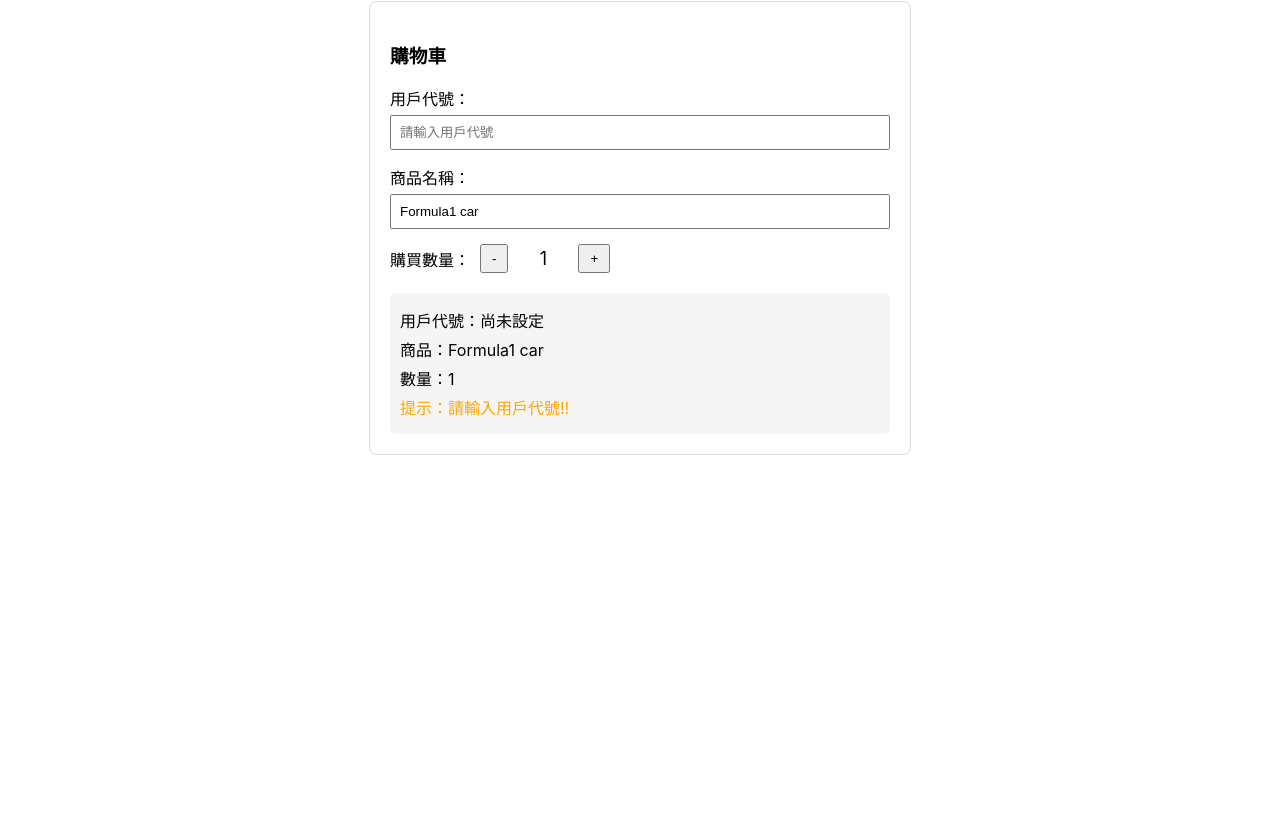
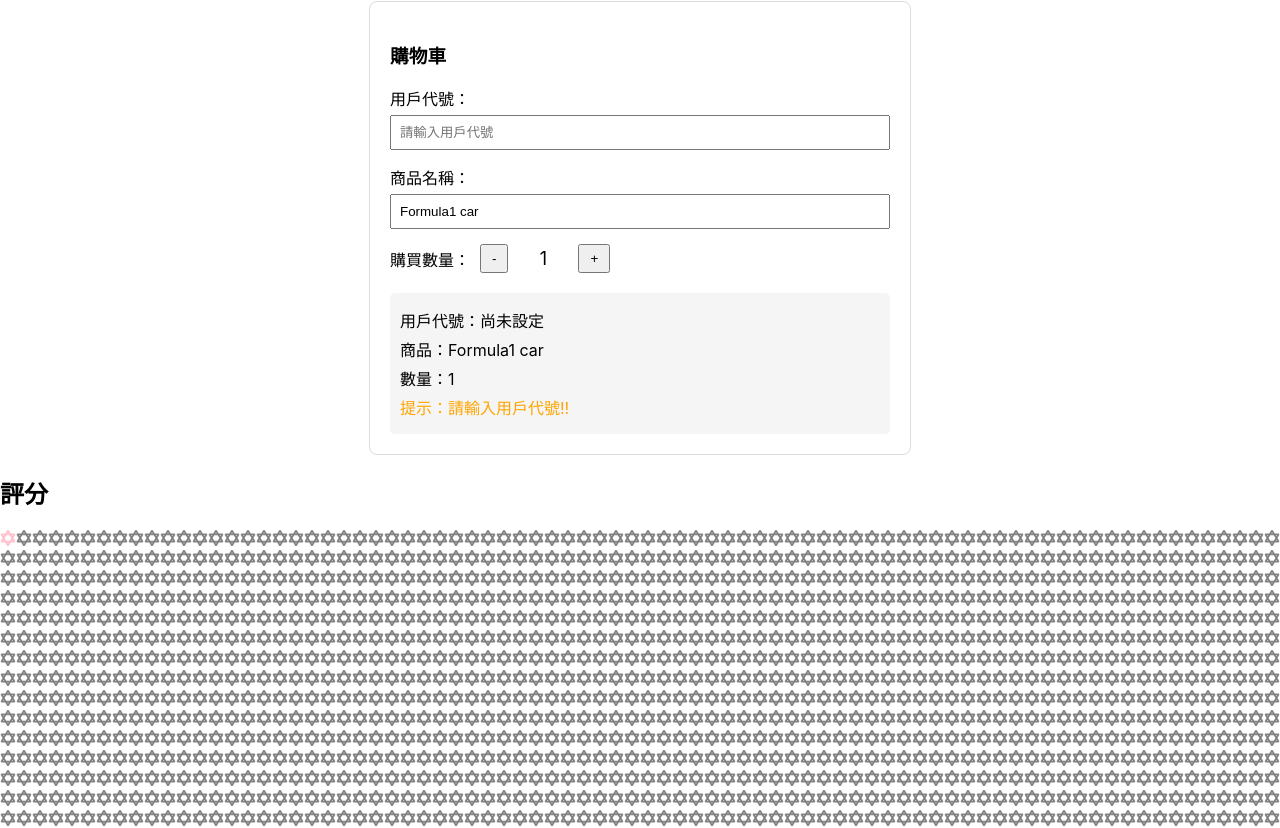
Before and after one commit to lumberjack0708/new_react_repo, a React (Create React App) app: page / in a window 1280 px wide. Shown: the part 1951-2779 px from the top of the page. Before the commit the page ends 2426 px from the top, so only its background shows below. Built offline with nearby package versions, Linux system fonts and the light colour scheme.

Commit message:
startrating

```diff
--- a/package.json
+++ b/package.json
@@ -9,6 +9,7 @@
     "@testing-library/user-event": "^13.5.0",
     "react": "^19.0.0",
     "react-dom": "^19.0.0",
+    "react-icons": "^5.5.0",
     "react-scripts": "5.0.1",
     "web-vitals": "^2.1.4"
   },
--- a/src/App.js
+++ b/src/App.js
@@ -13,6 +13,7 @@
 import UseStatePr3 from './components/UseStates/UseStatePr3'; // useState練習3
 import UseStateNum, {NumberWithLimitByHTML, NumberWithLimitByDisable} from './components/UseStates/UseStateNum'; // useState練習4
 import UseStatePr5 from './components/UseStates/UseStatePr5'; // useState練習5
+import StartRating from './components/StartRating'; // 評分
 
 function App() {
   // 範例資料
@@ -92,6 +93,10 @@
       {/* useState5 */}
       <h2>useState練習5：購物車</h2>
       <UseStatePr5 />
+
+      {/* 評分 */}
+      <h2>評分</h2>
+      <StartRating totalStars={1644} />
     </>
   );
 }
--- /dev/null
+++ b/src/components/StartRating.js
@@ -0,0 +1,23 @@
+import React, {useState} from "react";
+import { FaStarOfDavid } from "react-icons/fa"; // 引入星星圖示，可以找自己喜歡的
+
+const createArray = (length) => [...Array(length)]; // 產生一個長度為 length 的陣列用於生成星星元素
+
+const Star = ({selected = false, onSelect}) => (
+    <FaStarOfDavid color={selected ? "pink" : "grey"} onClick={onSelect} /> // 顏色根據 selected 狀態決定
+);
+
+export default function StartRating({totalStars = 5}) {
+    // 使用useState來追蹤已選中的星星，預設為1
+    const [selectedStars, setSelectedStars] = useState(1);
+    return (
+        <div>
+            {createArray(totalStars).map((n, i) => (
+                <Star key={i} selected={selectedStars > i} onSelect={() => setSelectedStars(i + 1)} />
+            ))}
+            <p>
+                {selectedStars} of {totalStars} stars
+            </p>
+        </div>
+    );
+}
```
Also changed, not shown: 1 other file (tests, documents, lock files or other folders).
